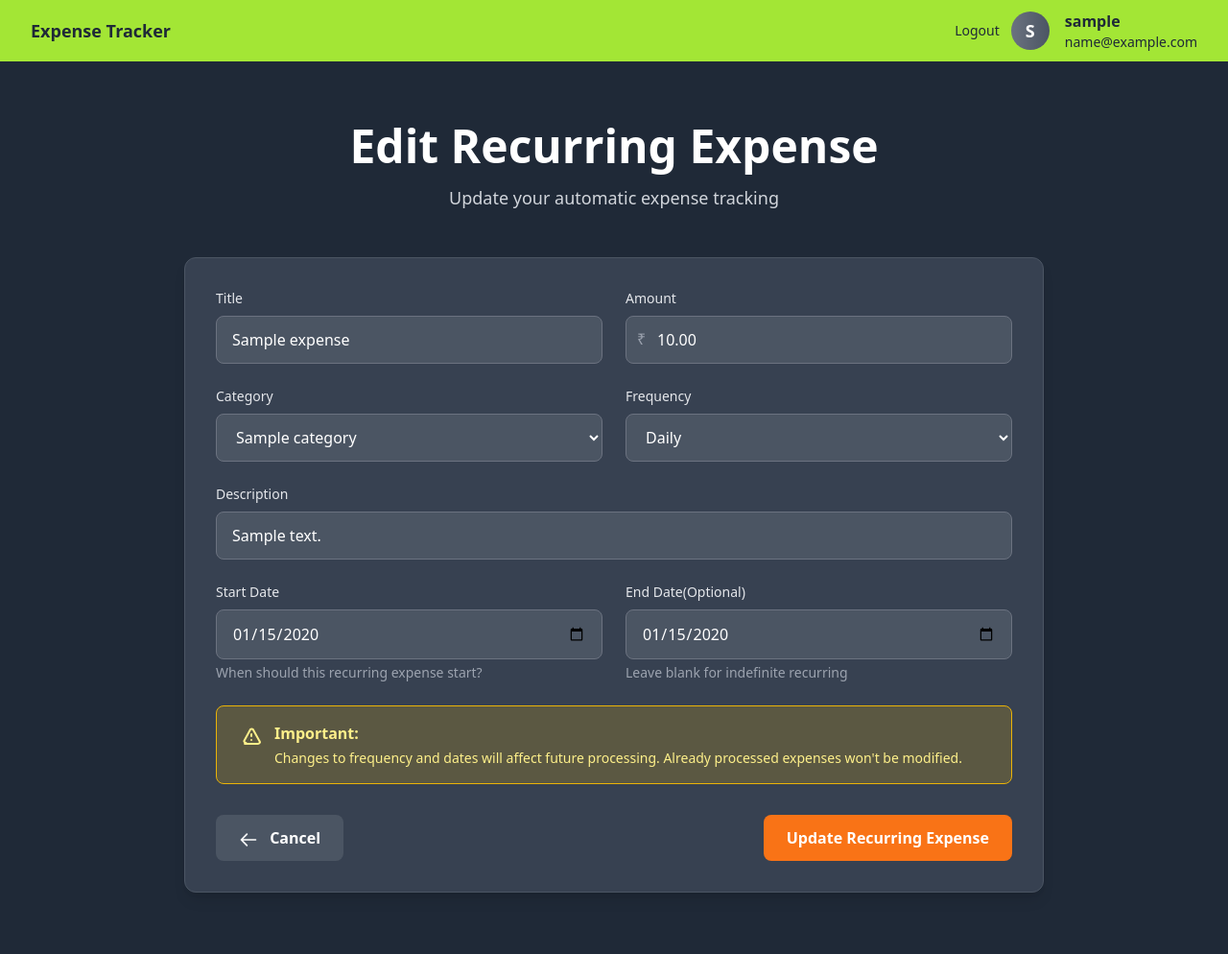
After one commit to alensunny007/Expense-Tracker, a Flask app: page /edit-recurring-expense/1 in a window 1280 px wide. The commit adds this page. Shown: the whole page at 96% size. Run offline with Flask 3, Linux system fonts and the light colour scheme; a user stored in the database is signed in; tables that the repository leaves empty hold one stand-in row (values such as "Sample post"); some libraries are stand-ins or nearby versions.

Commit message:
Add, Edit, Delete Recurring Expense

```diff
--- a/app/main/forms.py
+++ b/app/main/forms.py
@@ -25,3 +25,7 @@ class RecurringExpenseForm(FlaskForm):
     start_date=DateField('Start Date',validators=[DataRequired()],default=date.today)
     end_date=DateField('End Date(Optional)',validators=[Optional()])
     submit=SubmitField('Creating Recurring Expense')
+
+    def __init__(self,*args,**kwargs):
+        super(RecurringExpenseForm,self).__init__(*args,**kwargs)
+        self.category_id.choices=[(c.id,c.name)for c in Category.query.all()]
--- a/app/main/routes.py
+++ b/app/main/routes.py
@@ -5,7 +5,7 @@ from . import main_bp
 from sqlalchemy.sql import func
 from ..models import Expense
 from ..models import Category
-from .forms import ExpenseForm
+from .forms import ExpenseForm,RecurringExpenseForm
 from ..models import RecurringExpense
 
 
@@ -20,6 +20,7 @@ def dashboard():
     recurring_expenses = RecurringExpense.query.filter_by(user_id=current_user.id, is_active=True).all()
     recurring_count = len(recurring_expenses)
     due_count = sum(1 for re in recurring_expenses if re.is_due())
+
     return render_template('main/dashboard.html',recurring_count=recurring_count,due_count=due_count)
 
 @main_bp.route('/api/dashboard-data',methods=['GET','POST'])
@@ -63,3 +64,64 @@ def expense_create():
         flash("Expense added successfully!",category='success')
         return redirect(url_for('main.expense_list'))
     return render_template('main/expense_create.html',form=form)
+
+@main_bp.route('/recurring-expenses')
+@login_required
+def recurring_expenses():
+    recurring_expenses = RecurringExpense.query.filter_by(user_id=current_user.id, is_active=True).all()
+    recurring_count = len(recurring_expenses)
+    due_count = sum(1 for re in recurring_expenses if re.is_due())
+    return render_template('main/recurring_expenses.html', recurring_expenses=recurring_expenses
+    ,recurring_count=recurring_count,due_count=due_count)
+
+@main_bp.route('/add-recurring-expense',methods=['GET','POST'])
+@login_required
+def add_recurring_expense():
+    form=RecurringExpenseForm()
+    if form.validate_on_submit():
+        recurring_expense=RecurringExpense(
+            user_id=current_user.id,
+            title=form.title.data,
+            amount=form.amount.data,
+            category_id=form.category_id.data,
+            description=form.description.data,
+            frequency=form.frequency.data,
+            start_date=form.start_date.data,
+            end_date=form.end_date.data,
+            next_due_date=form.start_date.data
+        )
+        db.session.add(recurring_expense)
+        db.session.commit()
+        flash(f"Recurring Expense: {recurring_expense.title} created successfully!",category='success')
+        return redirect(url_for('main.recurring_expenses'))
+    else:
+        print(f"Form error: {form.errors}")
+    return render_template('main/add_recurring_expense.html',form=form)
+
+@main_bp.route('/edit-recurring-expense/<int:id>',methods=['GET','POST'])
+@login_required
+def edit_recurring_expense(id):
+    recurring_expense=RecurringExpense.query.filter_by(id=id,user_id=current_user.id).first_or_404()
+    form=RecurringExpenseForm(obj=recurring_expense)
+    if form.validate_on_submit():
+        recurring_expense.title = form.title.data
+        recurring_expense.amount = form.amount.data
+        recurring_expense.category_id = form.category_id.data
+        recurring_expense.description = form.description.data
+        recurring_expense.frequency = form.frequency.data
+        recurring_expense.end_date = form.end_date.data
+
+        db.session.commit()
+        flash('Reccuring expense updated successfully!',category='success')
+        return redirect(url_for('main.recurring_expenses'))
+    return render_template('main/edit_recurring_expense.html',form=form,recurring_expense=recurring_expense)
+
+
+@main_bp.route('/delete-recurring-expense/<int:id>') #soft deletion if you need hard delete use db.session.delete(recurring_expense)
+@login_required
+def delete_recurring_expense(id):
+    recurring_expense=RecurringExpense.query.filter_by(id=id,user_id=current_user.id).first_or_404()
+    recurring_expense.is_active=False
+    db.session.commit()
+    flash(f'Recurring expense "{recurring_expense.title}" deleted successfully!', 'success')
+    return redirect(url_for('main.recurring_expenses'))
--- /dev/null
+++ b/app/templates/main/edit_recurring_expense.html
@@ -0,0 +1,128 @@
+<!-- templates/edit_recurring_expense.html -->
+{% extends "base.html" %}
+
+{% block title %}Edit Recurring Expense - Expense Tracker{% endblock %}
+
+{% block content %}
+<div class="min-h-screen bg-gray-800 py-12 sm:px-6 lg:px-8">
+    <div class="max-w-4xl mx-auto">
+        <div class="text-center mb-12">
+            <h1 class="text-5xl font-bold text-white">Edit Recurring Expense</h1>
+            <p class="mt-4 text-lg text-gray-300">Update your automatic expense tracking</p>
+        </div>
+
+        <div class="bg-gray-700 shadow-lg rounded-xl p-8 border border-gray-600">
+            <form method="POST" action="{{ url_for('main.edit_recurring_expense', id=recurring_expense.id) }}">
+                {{ form.hidden_tag() }}
+
+                <div class="grid grid-cols-1 md:grid-cols-2 gap-6 mb-6">
+                    <div>
+                        {{ form.title.label(class="block text-sm font-medium text-gray-200 mb-2") }}
+                        {{ form.title(class="w-full px-4 py-3 bg-gray-600 border border-gray-500 rounded-lg text-white placeholder-gray-400 focus:outline-none focus:ring-2 focus:ring-lime-400 focus:border-transparent") }}
+                        {% for error in form.title.errors %}
+                            <p class="text-red-400 text-sm mt-1">{{ error }}</p>
+                        {% endfor %}
+                    </div>
+                    <div>
+                        {{ form.amount.label(class="block text-sm font-medium text-gray-200 mb-2") }}
+                        <div class="relative">
+                            <span class="absolute left-3 top-3 text-gray-400">₹</span>
+                            {{ form.amount(class="w-full pl-8 pr-4 py-3 bg-gray-600 border border-gray-500 rounded-lg text-white placeholder-gray-400 focus:outline-none focus:ring-2 focus:ring-lime-400 focus:border-transparent") }}
+                        </div>
+                        {% for error in form.amount.errors %}
+                            <p class="text-red-400 text-sm mt-1">{{ error }}</p>
+                        {% endfor %}
+                    </div>
+                </div>
+
+                <div class="grid grid-cols-1 md:grid-cols-2 gap-6 mb-6">
+                    <div>
+                        {{ form.category_id.label(class="block text-sm font-medium text-gray-200 mb-2") }}
+                        {{ form.category_id(class="w-full px-4 py-3 bg-gray-600 border border-gray-500 rounded-lg text-white focus:outline-none focus:ring-2 focus:ring-lime-400 focus:border-transparent") }}
+                        {% for error in form.category_id.errors %}
+                            <p class="text-red-400 text-sm mt-1">{{ error }}</p>
+                        {% endfor %}
+                    </div>
+                    <div>
+                        {{ form.frequency.label(class="block text-sm font-medium text-gray-200 mb-2") }}
+                        {{ form.frequency(class="w-full px-4 py-3 bg-gray-600 border border-gray-500 rounded-lg text-white focus:outline-none focus:ring-2 focus:ring-lime-400 focus:border-transparent") }}
+                        {% for error in form.frequency.errors %}
+                            <p class="text-red-400 text-sm mt-1">{{ error }}</p>
+                        {% endfor %}
+                    </div>
+                </div>
+
+                <div class="mb-6">
+                    {{ form.description.label(class="block text-sm font-medium text-gray-200 mb-2") }}
+                    {{ form.description(class="w-full px-4 py-3 bg-gray-600 border border-gray-500 rounded-lg text-white placeholder-gray-400 focus:outline-none focus:ring-2 focus:ring-lime-400 focus:border-transparent", rows="3", placeholder="Optional description...") }}
+                    {% for error in form.description.errors %}
+                        <p class="text-red-400 text-sm mt-1">{{ error }}</p>
+                    {% endfor %}
+                </div>
+
+                <div class="grid grid-cols-1 md:grid-cols-2 gap-6 mb-6">
+                    <div>
+                        {{ form.start_date.label(class="block text-sm font-medium text-gray-200 mb-2") }}
+                        {{ form.start_date(class="w-full px-4 py-3 bg-gray-600 border border-gray-500 rounded-lg text-white focus:outline-none focus:ring-2 focus:ring-lime-400 focus:border-transparent") }}
+                        {% for error in form.start_date.errors %}
+                            <p class="text-red-400 text-sm mt-1">{{ error }}</p>
+                        {% endfor %}
+                        <p class="text-gray-400 text-sm mt-1">When should this recurring expense start?</p>
+                    </div>
+                    <div>
+                        {{ form.end_date.label(class="block text-sm font-medium text-gray-200 mb-2") }}
+                        {{ form.end_date(class="w-full px-4 py-3 bg-gray-600 border border-gray-500 rounded-lg text-white focus:outline-none focus:ring-2 focus:ring-lime-400 focus:border-transparent") }}
+                        {% for error in form.end_date.errors %}
+                            <p class="text-red-400 text-sm mt-1">{{ error }}</p>
+                        {% endfor %}
+                        <p class="text-gray-400 text-sm mt-1">Leave blank for indefinite recurring</p>
+                    </div>
+                </div>
+
+                <div class="bg-yellow-500 bg-opacity-20 border border-yellow-500 text-yellow-200 px-6 py-4 rounded-lg mb-8">
+                    <div class="flex items-start">
+                        <svg class="w-6 h-6 mr-3 mt-1 flex-shrink-0" fill="none" stroke="currentColor" viewBox="0 0 24 24">
+                            <path stroke-linecap="round" stroke-linejoin="round" stroke-width="2" d="M12 9v2m0 4h.01m-6.938 4h13.856c1.54 0 2.502-1.667 1.732-2.5L13.732 4c-.77-.833-1.964-.833-2.732 0L4.732 15.5c-.77.833.192 2.5 1.732 2.5z"></path>
+                        </svg>
+                        <div>
+                            <p class="font-semibold mb-1">Important:</p>
+                            <p class="text-sm">Changes to frequency and dates will affect future processing. Already processed expenses won't be modified.</p>
+                        </div>
+                    </div>
+                </div>
+
+                <div class="flex flex-col sm:flex-row gap-4 justify-between">
+                    <a href="{{ url_for('main.recurring_expenses') }}" class="bg-gray-600 text-white px-6 py-3 rounded-lg font-semibold hover:bg-gray-500 transition duration-200 text-center">
+                        <svg class="w-5 h-5 inline mr-2" fill="none" stroke="currentColor" viewBox="0 0 24 24">
+                            <path stroke-linecap="round" stroke-linejoin="round" stroke-width="2" d="M10 19l-7-7m0 0l7-7m-7 7h18"></path>
+                        </svg>
+                        Cancel
+                    </a>
+                    {{ form.submit(class="bg-orange-500 text-white px-6 py-3 rounded-lg font-semibold hover:bg-orange-600 transition duration-200", value="Update Recurring Expense") }}
+                </div>
+            </form>
+        </div>
+    </div>
+</div>
+
+<script>
+// Auto-generate title based on category and amount (only if title is empty)
+document.addEventListener('DOMContentLoaded', function() {
+    const categorySelect = document.getElementById('category_id');
+    const amountInput = document.getElementById('amount');
+    const titleInput = document.getElementById('title');
+
+    function generateTitle() {
+        // Only auto-generate if title field is completely empty
+        if (titleInput.value.trim() === '' && categorySelect.value && amountInput.value) {
+            const categoryName = categorySelect.options[categorySelect.selectedIndex].text;
+            const amount = parseFloat(amountInput.value).toFixed(2);
+            titleInput.value = `${categoryName} - ₹${amount}`;
+        }
+    }
+
+    categorySelect.addEventListener('change', generateTitle);
+    amountInput.addEventListener('blur', generateTitle);
+});
+</script>
+{% endblock %}
```
Also changed, not shown: app/templates/main/add_recurring_expense.html (added, +127 -0 lines), app/templates/main/dashboard.html (+5 -5 lines), app/templates/main/recurring_expenses.html (+8 -8 lines).
